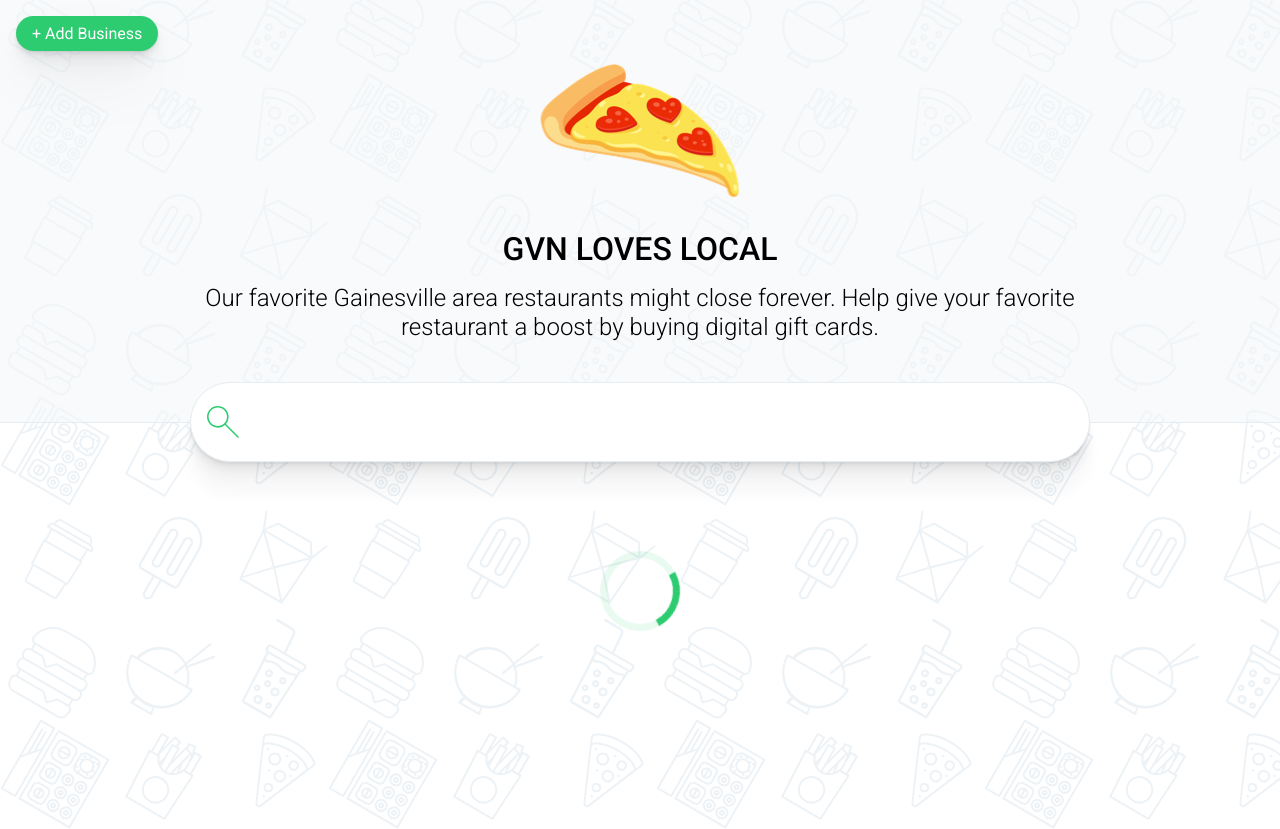
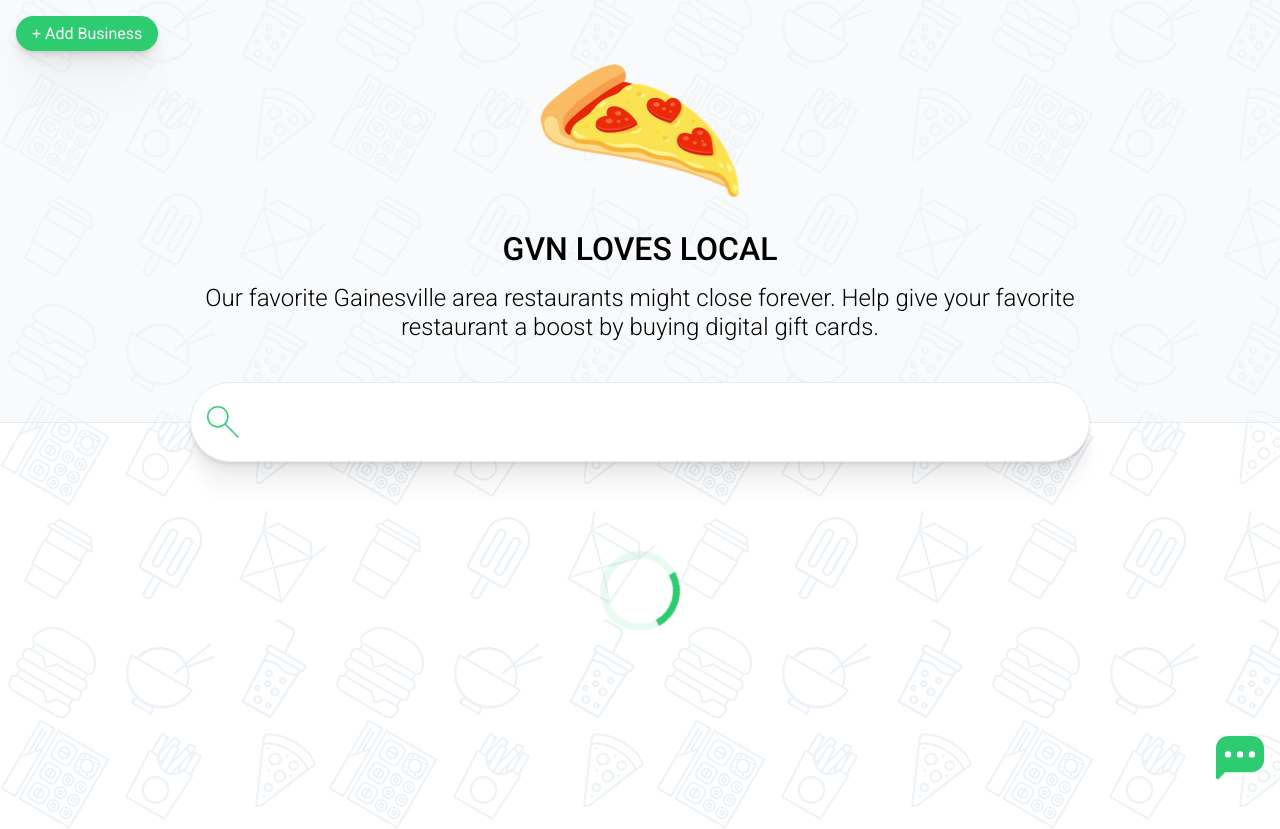
Before and after one commit to mavroskardia/gnvlocallove, a website: page public/index.html in a window 1280 px wide. Shown: the top 829 px of the page. Drawn offline with Linux system fonts and the light colour scheme.

Commit message:
Added feedback link.

```diff
--- a/public/index.html
+++ b/public/index.html
@@ -28,6 +28,9 @@
         <div class="loader">Loading...</div>
       </ul>
     </main>
+    <a href="https://docs.google.com/forms/d/e/1FAIpQLSd1q8Qt1EhaVYYRFfTQwcYlKBdtdlIuQQHJfKKyMYg9EcFlxg/viewform" target="_blank" class="feedback">
+      <svg width="48" height="44" xmlns="http://www.w3.org/2000/svg"><path d="M36 0H12C5.29.092-.08 5.6 0 12.312v29.286a1.6 1.6 0 002.745 1.12l6.4-6.583H36c6.71-.093 12.08-5.601 12-12.312V12.312C48.08 5.6 42.71.092 36 0zm0 21.6a3.2 3.2 0 110-6.4 3.2 3.2 0 010 6.4zm-8.8-3.2a3.2 3.2 0 11-6.4 0 3.2 3.2 0 016.4 0zM12 15.2a3.2 3.2 0 110 6.4 3.2 3.2 0 010-6.4z" fill="#2ECC71" fill-rule="nonzero"/></svg>
+    </a>
     <script src="index.js"></script>
   </body>
 </html>
--- a/public/style.css
+++ b/public/style.css
@@ -336,6 +336,18 @@ main.businesses > ul li.card {
 ::Misc
 -----------------------------------------------------*/
 
+a.feedback {
+	display: inline-block;
+	position: fixed;
+	bottom: var(--base-unit);
+	right: var(--base-unit);
+	transition: all var(--duration) ease-in-out;
+}
+
+a.feedback:hover {
+	transform: translate(0, -8px);
+}
+
 .card {
 	background: #fff;
 	border-radius: 24px;
```
